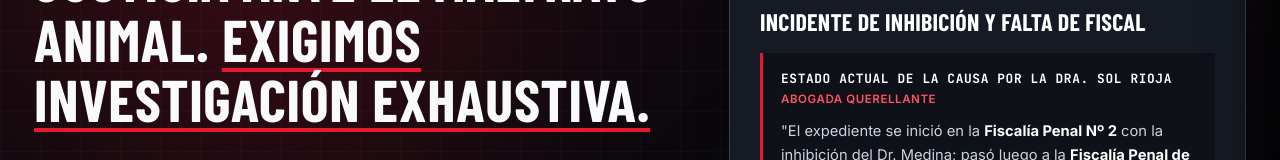
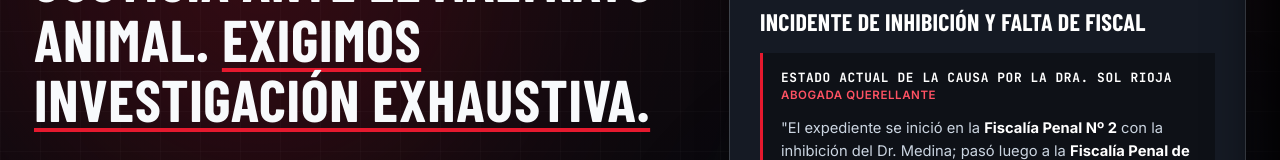
Before and after one commit to luz-baron/contra-maltrato-animal, a website: page public/index.html in a window 1280 px wide. Shown: the part 249-409 px from the top of the page. Drawn offline with nearby package versions, Linux system fonts and the light colour scheme; no server answers; a web font is replaced by a local one.

Commit message:
Enhance styling for statement-author strong
Add line-height property to statement-author strong

```diff
--- a/public/styles.css
+++ b/public/styles.css
@@ -548,6 +548,7 @@ a {
   font-family: var(--font-mono);
   font-size: 0.8rem;
   letter-spacing: 0.05em;
+  line-height: 1.35;
   color: #fff;
 }
 
```
